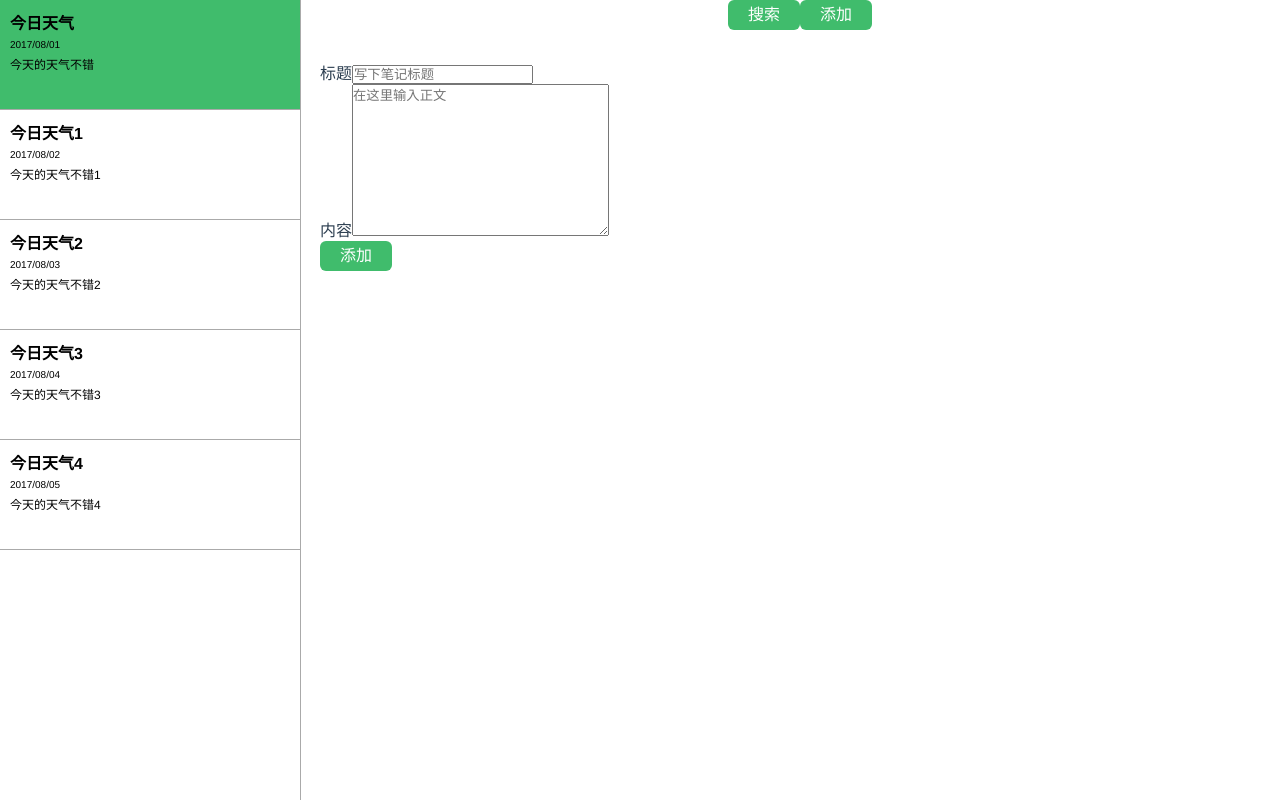
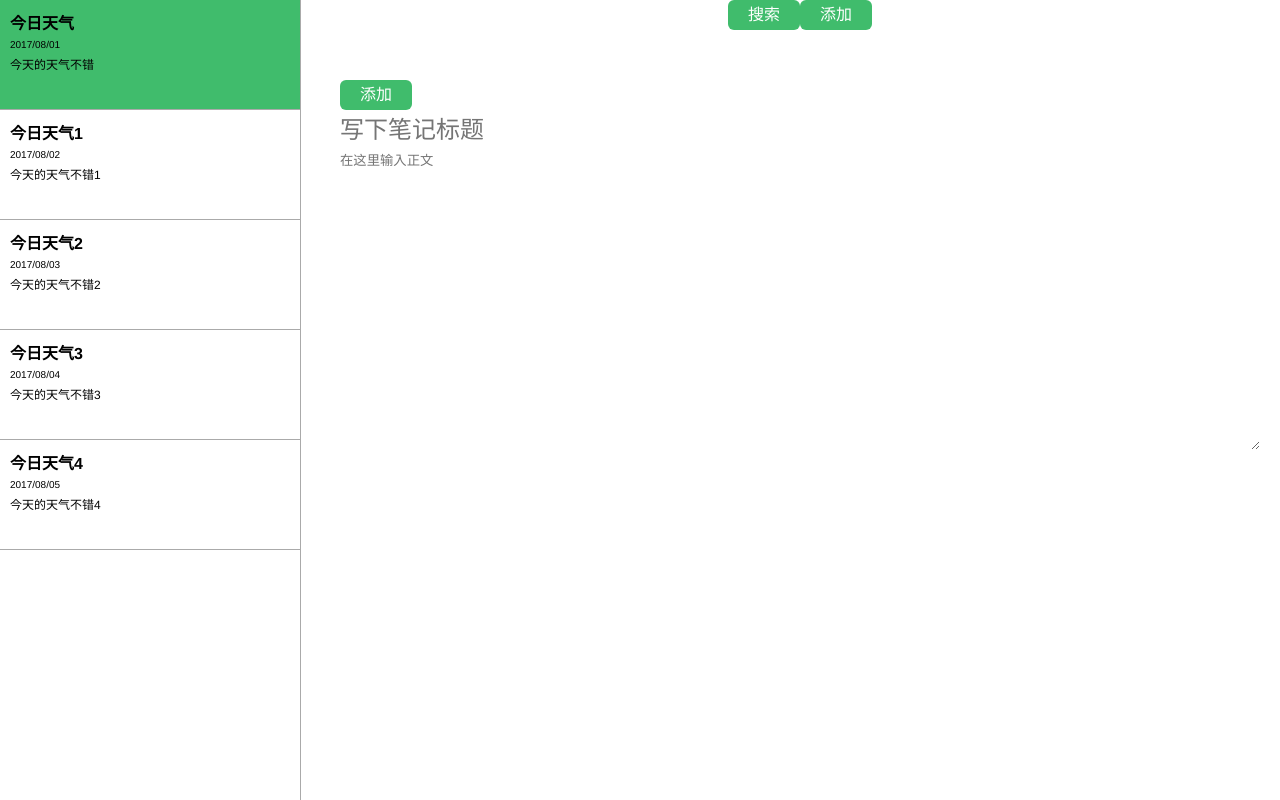
Before and after one commit to southbeanZ/Note, a Vue app: page /#/ in a window 1280 px wide. Built offline with nearby package versions, Linux system fonts and the light colour scheme.

Commit message:
update EditItem components

```diff
--- a/src/assets/style/reset.scss
+++ b/src/assets/style/reset.scss
@@ -7,3 +7,8 @@ a {
     text-decoration: none;
     color: #000;
 }
+
+input, textarea {
+    border: none;
+    outline: none;
+}
--- a/src/components/EditItem.vue
+++ b/src/components/EditItem.vue
@@ -1,13 +1,13 @@
 <<template>
   <form class="m-item">
-    <label for="title">标题</label>
-    <input type="text" name="title" class="J_title" placeholder="写下笔记标题"><br>
+    <a href="javascript:;" class="btn btn-add" @click="addNote">添加</a>
+    <!--<input type="submit" value="清空" class="btn btn-clear">-->
+    <!-- <label for="title">标题</label> -->
+    <input type="text" name="title" class="J_title" placeholder="写下笔记标题">
     <!--<label for="time">时间</label>-->
     <!--<input type="date" name="time" class="J_time"><br>-->
-    <label for="content">内容</label>
-    <textarea name="content" cols="30" rows="10" class="J_content" placeholder="在这里输入正文"></textarea><br>
-    <a href="javascript:;" class="btn btn-add" @click="addNote">添加</a>
-    <!--<input type="submit" value="清空" class="btn btn-clear">-->
+    <!-- <label for="content">内容</label> -->
+    <textarea name="content" class="J_content" placeholder="在这里输入正文"></textarea><br>
   </form>
 </template>
 <script>
@@ -28,5 +28,22 @@ export default {
 <style lang="scss" scoped>
 .m-item {
   text-align: left;
+  box-sizing: border-box;
+  width: 100%;
+  padding: 20px;
+  input {
+    display: block;
+    width: 100%;
+    height: 40px;
+    font-size: 24px;
+    &::-webkit-input-placeholder {
+      font-size: 24px;
+    }
+  }
+  textarea {
+    display: block;
+    width: 100%;
+    height: 300px;
+  }
 }
 </style>
```
